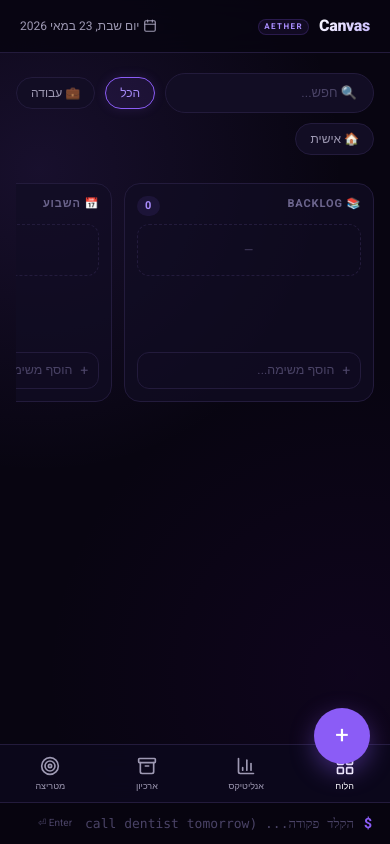
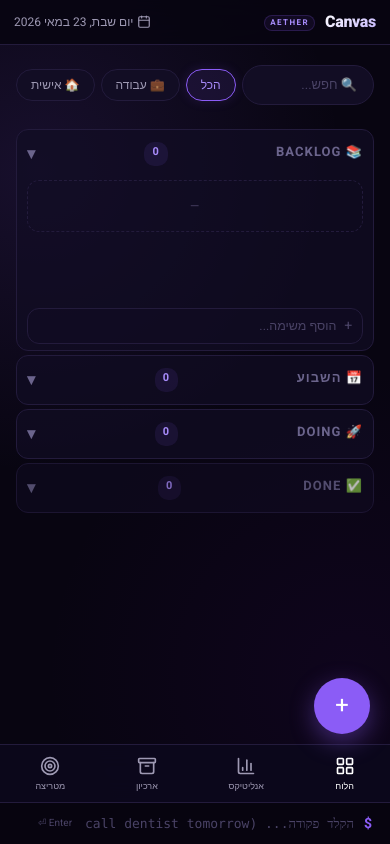
Before and after one commit to andrewvlk88/task-canvas, a Flask app: template templates/kanban.html in a window 390 px wide. Run offline with Flask 3, Linux system fonts and the light colour scheme; the template is opened without the code that fills it, so the values that code supplies are empty; some libraries are stand-ins or nearby versions.

Commit message:
Hermes: מובייל רספונסיבי — stacked accordion, @media queries
- @media (max-width: 768px): עמודות ורטיקליות, col-body מוסתר, לחיצה על כותרת פותחת
- הרחבות: min-width: unset, padding מוקטן, כפתור FAB זז למעלה
- render() פותח אוטומטית עמודה ראשונה עם תוכן במובייל

```diff
--- a/templates/kanban.html
+++ b/templates/kanban.html
@@ -137,6 +137,23 @@
     .app-view { transition: opacity 0.2s ease-out; }
     .archived-card { background: rgba(139, 92, 246, 0.03); border: 1px solid rgba(139, 92, 246, 0.1); border-radius: 12px; padding: 12px 16px; transition: all 0.15s; }
     .archived-card:hover { background: rgba(139, 92, 246, 0.06); border-color: var(--accent); }
+
+    /* ───── Mobile Responsive ───── */
+    @media (max-width: 768px) {
+      .board { flex-direction: column; overflow-x: hidden; gap: 4px; padding: 0; }
+      .column { min-width: unset; max-width: unset; flex: none; border-radius: 12px; padding: 6px 10px; }
+      .col-body { display: none; }
+      .column.open .col-body { display: flex; }
+      .col-title { cursor: pointer; padding: 6px 0; font-size: 13px; }
+      .col-title::after { content: ' ▾'; font-size: 16px; }
+      .column:not(.open) .quick-add { display: none; }
+      .card { padding: 8px 10px; }
+      .card:hover { transform: none; }
+      .header { padding: 10px 14px; }
+      .controls { flex-wrap: nowrap; overflow-x: auto; gap: 6px; padding-bottom: 8px; }
+      .search-input { min-width: 120px; }
+      .fab { bottom: 110px; }
+    }
   </style>
 </head>
 <body class="overflow-x-hidden">
@@ -654,6 +671,26 @@ function render() {
   }).join('');
 
   lucide.createIcons();
+
+  // Mobile accordion: make column titles clickable
+  document.querySelectorAll('.col-title').forEach(title => {
+    title.onclick = () => {
+      const col = title.closest('.column');
+      if (col) col.classList.toggle('open');
+    };
+  });
+
+  // Open first non-empty column by default on mobile
+  if (window.innerWidth <= 768) {
+    const cols2 = document.querySelectorAll('.column');
+    for (const c of cols2) {
+      if (c.querySelector('.card')) { c.classList.add('open'); break; }
+    }
+    // If all empty, open first
+    if (!document.querySelector('.column.open') && cols2.length) {
+      cols2[0].classList.add('open');
+    }
+  }
 }
 
 function esc(s) { return String(s||'').replace(/&/g,'&amp;').replace(/</g,'&lt;').replace(/>/g,'&gt;').replace(/"/g,'&quot;'); }
```
